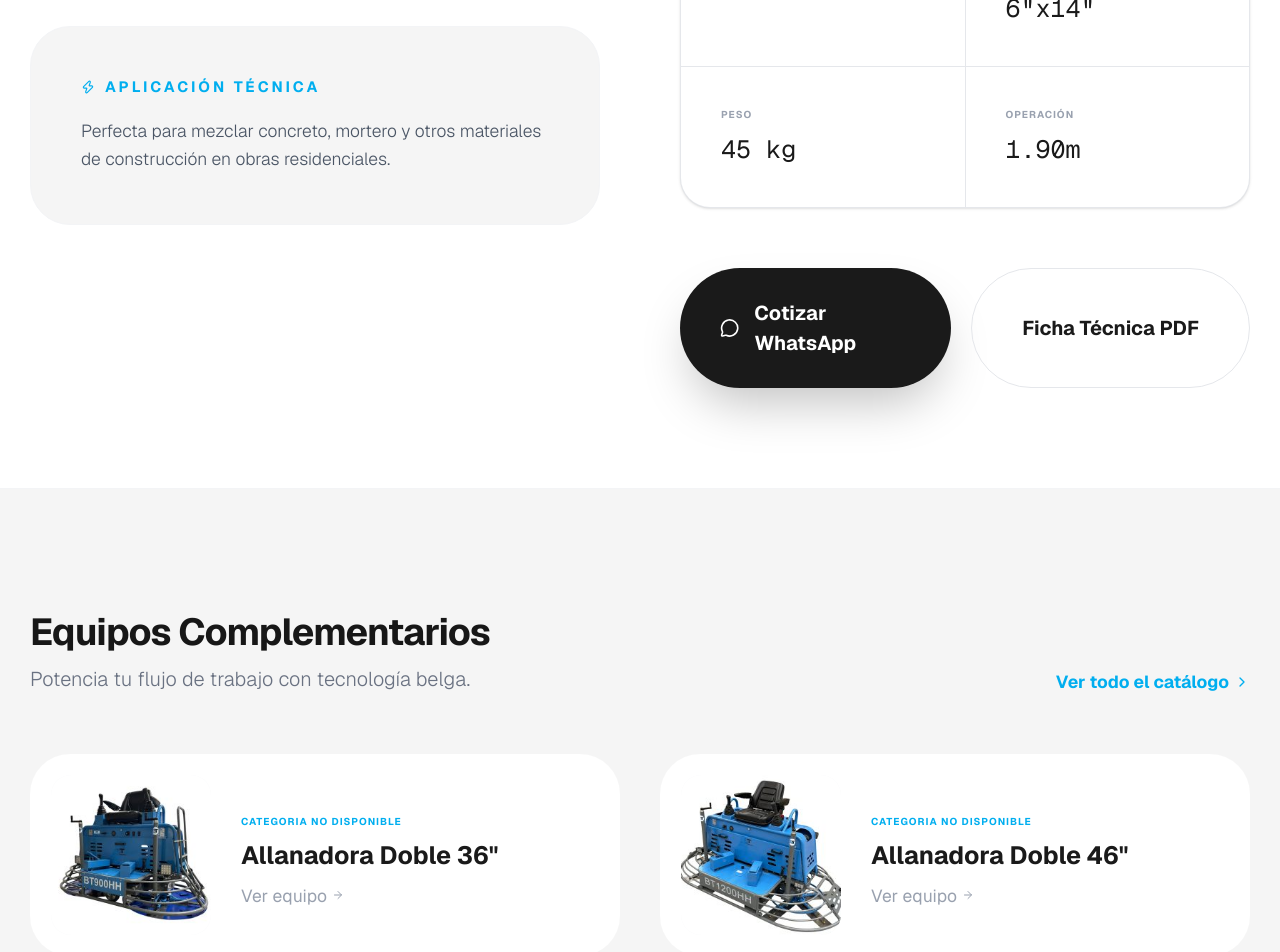
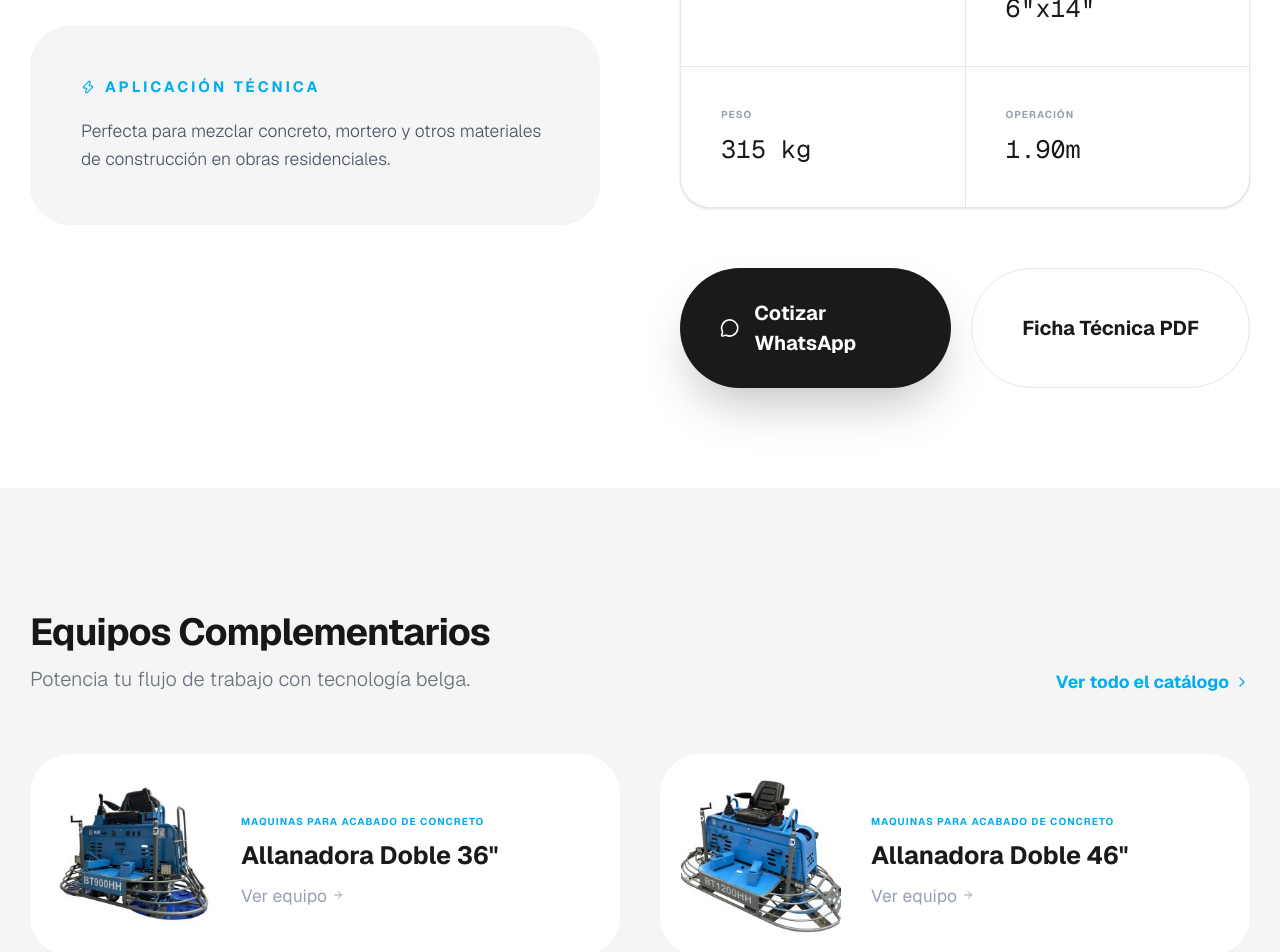
Before and after one commit to DaniAndradeDash/betontrowelweb, a Next.js app: page /acabado-de-concreto/0 in a window 1280 px wide. Shown: the part 780-1732 px from the top of the page. Built offline with nearby package versions, Linux system fonts and the light colour scheme.

Commit message:
Ajustes pagina y actualizacion pnpm.yaml

```diff
--- a/app/acabado-de-concreto/[id]/page.tsx
+++ b/app/acabado-de-concreto/[id]/page.tsx
@@ -63,7 +63,7 @@ export default async function MachineDetailPage({ params }: PageProps) {
 
                 {/* Lado Derecho: Info */}
                 <div className="flex flex-col justify-center">
-                    <span className="text-[#00AEEF] font-bold tracking-[0.2em] text-xs mb-4 uppercase">Categoria</span>
+                    <span className="text-[#00AEEF] font-bold tracking-[0.2em] text-xs mb-4 uppercase">{machine.category}</span>
                     <h1 className="text-5xl md:text-7xl font-bold tracking-tighter mb-8 leading-[0.9] text-[#1A1A1A]">{machine.name}</h1>
                     <p className="text-xl text-gray-500 font-light mb-12 leading-relaxed max-w-lg">{machine.desc}</p>
 
@@ -77,7 +77,7 @@ export default async function MachineDetailPage({ params }: PageProps) {
                     </div>
 
                     <div className="flex flex-col sm:flex-row gap-4">
-                        <a href="https://wa.me/525512345678" className="flex-1 bg-[#1A1A1A] text-white px-8 py-6 rounded-full font-bold flex items-center justify-center gap-3 hover:bg-[#00AEEF] transition-all duration-500 shadow-2xl active:scale-95">
+                        <a href="https://wa.me/528110180615" className="flex-1 bg-[#1A1A1A] text-white px-8 py-6 rounded-full font-bold flex items-center justify-center gap-3 hover:bg-[#00AEEF] transition-all duration-500 shadow-2xl active:scale-95">
                             <MessageCircle size={22} /> Cotizar WhatsApp
                         </a>
                         <button className="px-10 py-6 rounded-full border border-gray-200 font-bold hover:border-[#00AEEF] transition-all text-[#1A1A1A]">
@@ -107,7 +107,7 @@ export default async function MachineDetailPage({ params }: PageProps) {
                                     <Image src={prod.img} alt={prod.name} fill sizes="(max-width: 780px) 100vw, (max-width: 1200px) 50vw, 25vw" className="object-cover group-hover:scale-110 transition-transform duration-500" />
                                 </div>
                                 <div>
-                                    <span className="text-[10px] font-bold text-[#00AEEF] tracking-widest uppercase">Categoria no disponible</span>
+                                    <span className="text-[10px] font-bold text-[#00AEEF] tracking-widest uppercase">{prod.category}</span>
                                     <h4 className="text-xl font-bold text-[#1A1A1A] mt-1 group-hover:text-[#00AEEF] transition-colors">{prod.name}</h4>
                                     <p className="text-sm text-gray-400 mt-2 flex items-center gap-1">Ver equipo <ArrowLeft size={12} className="rotate-180" /></p>
                                 </div>
--- a/app/vibracion/[id]/page.tsx
+++ b/app/vibracion/[id]/page.tsx
@@ -77,7 +77,7 @@ export default async function MachineDetailPage({ vibrador, params }: PageProps)
                     </div>
 
                     <div className="flex flex-col sm:flex-row gap-4">
-                        <a href="https://wa.me/525512345678" className="flex-1 bg-[#1A1A1A] text-white px-8 py-6 rounded-full font-bold flex items-center justify-center gap-3 hover:bg-[#00AEEF] transition-all duration-500 shadow-2xl active:scale-95">
+                        <a href="https://wa.me/528110180615" className="flex-1 bg-[#1A1A1A] text-white px-8 py-6 rounded-full font-bold flex items-center justify-center gap-3 hover:bg-[#00AEEF] transition-all duration-500 shadow-2xl active:scale-95">
                             <MessageCircle size={22} /> Cotizar WhatsApp
                         </a>
                         <button className="px-10 py-6 rounded-full border border-gray-200 font-bold hover:border-[#00AEEF] transition-all text-[#1A1A1A]">
@@ -107,7 +107,7 @@ export default async function MachineDetailPage({ vibrador, params }: PageProps)
                                     <Image src={prod.img} alt={prod.name} fill className="object-cover group-hover:scale-110 transition-transform duration-500" />
                                 </div>
                                 <div>
-                                    <span className="text-[10px] font-bold text-[#00AEEF] tracking-widest uppercase">Categoria no disponible</span>
+                                    <span className="text-[10px] font-bold text-[#00AEEF] tracking-widest uppercase">{prod.category}</span>
                                     <h4 className="text-xl font-bold text-[#1A1A1A] mt-1 group-hover:text-[#00AEEF] transition-colors">{prod.name}</h4>
                                     <p className="text-sm text-gray-400 mt-2 flex items-center gap-1">Ver equipo <ArrowLeft size={12} className="rotate-180" /></p>
                                 </div>
--- a/data/Productos.ts
+++ b/data/Productos.ts
@@ -3,20 +3,22 @@ import { HerramientasConcreto, MachineAcabado, Compactadoras, Vibradores } from
 export const maquinaAcabado: MachineAcabado[] = [
     {
         id: 0,
+        category: "Maquinas para acabado de concreto",
         name: "Allanadora Doble  36\"",
-        ref:"BT900-HPFH24",
+        ref:"BT900HC",
         desc: "Cuenta con un Motor Honda 24.0hp,  8 Llanas de acabado de 6\"X14\", direccion mecanica, asiento ajustable, 2 luces, sistema de aspersión, Ancho de operacion 1.90mt",
         img: "/Acabados/BT900HHW2-300x225.jpeg",
         usage: 'Perfecta para mezclar concreto, mortero y otros materiales de construcción en obras residenciales.',
         specs: [
             { label: 'Motor', value: 'Honda 24.0hp' },
             { label: 'LLanas', value: 'De Acabado 6"x14"' },
-            { label: 'Peso', value: '45 kg' },
+            { label: 'Peso', value: '315 kg' },
             { label: 'Operación', value: '1.90m' }
         ]
     },
     {
         id: 1,
+        category: "Maquinas para acabado de concreto",
         name: "Allanadora Doble  46\"",
         ref: "BT120-2/5/PFV35",
         desc: "Cuenta con  Motor Vanguard 35.0hp,  10 Llanas de acabado de 6\"X18\", direccion mecanica, Ancho de operacion 2.50mt, Dimensiones ;  Largo 2.54 mt x ancho 1.27 mt x alto 1.360mt",
@@ -31,6 +33,7 @@ export const maquinaAcabado: MachineAcabado[] = [
     },
     {
         id: 2,
+        category: "Maquinas para acabado de concreto",
         name: "Allanadora Sencilla de 36\"",
         ref: "BT90H160",
         desc: "Cuenta con un Motor Honda de 5.5hp, 4 llanas de acabado de 6\"x14\", diametro de operación 90cm, ",
@@ -45,6 +48,7 @@ export const maquinaAcabado: MachineAcabado[] = [
     },
     {
         id: 3,
+        category: "Maquinas para acabado de concreto",
         name: "Allanadora sencilla  46\"",
         ref: "BT120H390",
         desc: "Cuenta con un Motor Honda  13.0hp, 4 llanas de acabado de  6\"x18\", diametro de operación 120cm, peso 113kg.",
@@ -59,6 +63,7 @@ export const maquinaAcabado: MachineAcabado[] = [
     },
     {
         id: 4,
+        category: "Maquinas para acabado de concreto",
         name: "ORILLADORA  24\"(60cm)",
         ref: "BT60H160",
         desc: "Cuenta con un motor Honda 5.5hp, 4 llanas de acabado de 4-3/4\" x 9\", peso 53kg,  Incluye disco de flotado 24\"",
@@ -73,15 +78,16 @@ export const maquinaAcabado: MachineAcabado[] = [
     },
     {
         id: 5,
+        category: "Maquinas para acabado de concreto",
         name: "Orilladora 30\"(75cm)",
-        ref: "BT75HE160",
+        ref: "BT60H",
         desc: "Cuenta con un Motor Kubota Diesel mod. D1105, Alternador MECC, LT3N- 130 / 4, 110V, 50HZ, 4 x 300W lamparas LED, ",
         img: "/Acabados/BT60H-painted-300x225.jpeg",
         usage: 'Perfecta para mezclar concreto, mortero y otros materiales de construcción en obras residenciales.',
         specs: [
-            { label: 'Motor', value: 'Kubota Diesel D1105' },
+            { label: 'Motor', value: 'Honda GX160, 5.5 HP' },
             { label: 'Potencia', value: '0.5 HP' },
-            { label: 'Peso', value: ' - ' },
+            { label: 'Peso', value: ' 53 Kg ' },
             { label: 'Velocidad', value: ' - ' }
         ]
     },
@@ -90,6 +96,7 @@ export const maquinaAcabado: MachineAcabado[] = [
 export const herramientasConcreto: HerramientasConcreto[] = [
     {
         id:0,
+        category: "Herramientas para concreto",
         name: "Flotadora Ligera",
         ref: "BT350095",
         desc: "Flotadora Ligera  36\"90 X 20cm(SOLO FLOTADORA) ",
@@ -97,6 +104,7 @@ export const herramientasConcreto: HerramientasConcreto[] = [
     },
     {
         id:1,
+        category: "Herramientas para concreto",
         name: "Flotadora de Canal",
         ref: "BT101034C",
         desc: "2.450m X 15cm Completa con cabezal, 3 extensiones de aluminio clip de 1.80m cada uno",
@@ -104,6 +112,7 @@ export const herramientasConcreto: HerramientasConcreto[] = [
     },
     {
         id:2,
+        category: "Herramientas para concreto",
         name: "Corrector Check Rod",
         ref: "BT101035C",
         desc: "3.0m , 2\" de alto x 4\" de ancho. Completo, incluye cabezal de balero para herramienta profesional, 3 extensiones de aluminio de 1.83m cada uno y tensores(outriggers) ",
@@ -111,6 +120,7 @@ export const herramientasConcreto: HerramientasConcreto[] = [
     },
     {
         id:3,
+        category: "Herramientas para concreto",
         name: "Corrector Bumpcutter completo",
         ref: "BT101026C",
         desc: "3.0m, 4\" de alto x 2\" de ancho. Completo, incluye cabezal de balero para herramienta profesional, 3 extensiones de aluminio de 1.83m cada uno, y tensores(outriggers)",
@@ -118,6 +128,7 @@ export const herramientasConcreto: HerramientasConcreto[] = [
     },
     {
         id:4,
+        category: "Herramientas para concreto",
         name: "Llana tipo fresno",
         ref: "BT790074",
         desc: "Fresno 1.20m X 12cm (solo llana)",
@@ -125,6 +136,7 @@ export const herramientasConcreto: HerramientasConcreto[] = [
     },
     {
         id:5,
+        category: "Herramientas para concreto",
         name: "Flota Manual de Magnesio",
         ref: "CT131",
         desc: "Flota Manual de Magnesio 20\" x 3-1/4\" Mango Plastico",
@@ -135,23 +147,41 @@ export const herramientasConcreto: HerramientasConcreto[] = [
 export const compactadoras: Compactadoras[] = [
     {
         id:0,
+        category: "Equipo de Compactación",
         name: "Compactadora",
-        ref: "BTR78Y",
-        desc: "El modelo BTR78Y, equipado con un motor diésel Yanmar original, garantiza un rendimiento robusto y fiable que lo distingue de otros compactadores. Su potente fuerza de impacto lo convierte en una opción destacada en el mercado.",
-        img: "/Compactacion/BTR76H-compactadora.jpeg"
+        ref: "BTR60H",
+        desc: "El modelo BTR60H, equipado con un motor diésel Yanmar original, garantiza un rendimiento robusto y fiable que lo distingue de otros compactadores. Su potente fuerza de impacto lo convierte en una opción destacada en el mercado.",
+        img: "/Compactacion/BTR76H-compactadora.jpeg",
+        usage: 'Compactadora',
+        specs: [
+            { label: 'Motor', value: 'HONDA GX100' },
+            { label: 'Impacto', value: 'p.8 kN' },
+            { label: 'Peso', value: '60KG' },
+            { label: 'Tamaño de la zapata', value: '300 x 250 mm' }
+        ]
+
     },
     {
         id:1,
+        category: "Equipo de Compactación",
         name: "Placa Vibratoria",
-        ref: "BTPC70BH",
+        ref: "BTPC95H",
         desc: "Las compactadoras de placas frontales se mueven en una sola dirección, generalmente hacia adelante, y están diseñadas para proyectos de tamaño pequeño a mediano. Descubra las características y modelos clave de la gama BT.",
-        img: "/Compactacion/BTPC70BH4.jpg"
+        img: "/Compactacion/BTPC70BH4.jpg",
+        usage: 'Compactadora',
+        specs: [
+            { label: 'Motor', value: 'HONDA GX160' },
+            { label: 'Impacto', value: '15 kN' },
+            { label: 'Peso', value: '95 kg' },
+            { label: 'Tamaño de la zapata', value: '300 x 250 mm' }
+        ]
     },
 ];
 
 export const vibradores: Vibradores[] = [
     {
         id:0,
+        category: "Vibradores",
         name: "Vibrador de Mochila",
         ref: "BTBP35H",
         desc: "El vibrador de hormigón BackPack está diseñado para funcionar con ejes flexibles y cabezales vibradores Humdinger, y permite una autonomía total al operario sin tener que preocuparse por cables de alimentación y motores sueltos.",
@@ -166,6 +196,7 @@ export const vibradores: Vibradores[] = [
     },
     {
         id:1,
+        category: "Vibradores",
         name: "Vibrador portatil Electrico",
         ref: "HVU220",
         desc: "Vibrador de hormigón portátil, diseñadas para proteger el perímetro del motor contra golpes. Motores de 2,3 kW con doble aislamiento, 230 V",
@@ -180,6 +211,7 @@ export const vibradores: Vibradores[] = [
     },
     {
         id:2,
+        category: "Vibradores",
         name: "Vibrador a Gasolina",
         ref: "BTRP25",
         desc: "Los vibradores pendulares de accionamiento flexible BT están fabricados para proporcionar una compactación eficiente del hormigón y la eliminación de las burbujas de aire presentes en el mismo.",
@@ -194,6 +226,7 @@ export const vibradores: Vibradores[] = [
     },
     {
         id:3,
+        category: "Vibradores",
         name: "Vibrador portatil a Gasolina",
         ref: "BT45H",
         desc: "La máquina vibradora Beton Portavibe ofrece una solución sencilla para vibrar grandes losas de hormigón, ya que es una unidad ligera e independiente sin ejes ni cables eléctricos que arrastrar a través del hormigón detrás del operario.",
@@ -208,6 +241,7 @@ export const vibradores: Vibradores[] = [
     },
     {
         id:4,
+        category: "Vibradores",
         name: "Regla Magic / EuroScreed",
         ref: "BTS35",
         desc: "Método rápido, eficiente y económico para nivelar con precisión un piso de concreto. Empuñaduras totalmente ajustables para obtener la máxima comodidad del operador, acelerador de gatillo La combinación de vibración de alta frecuencia con una cuchilla curva dispersa y hace retroceder el hormigón para lograr un nivel perfecto.",
```
Also changed, not shown: app/compactacion/[id]/page.tsx (+11 -11 lines), app/herramientas-de-concreto/[id]/page.tsx (+7 -12 lines), types/products.ts (+38 -4 lines), 1 other file (tests, documents, lock files or other folders).
